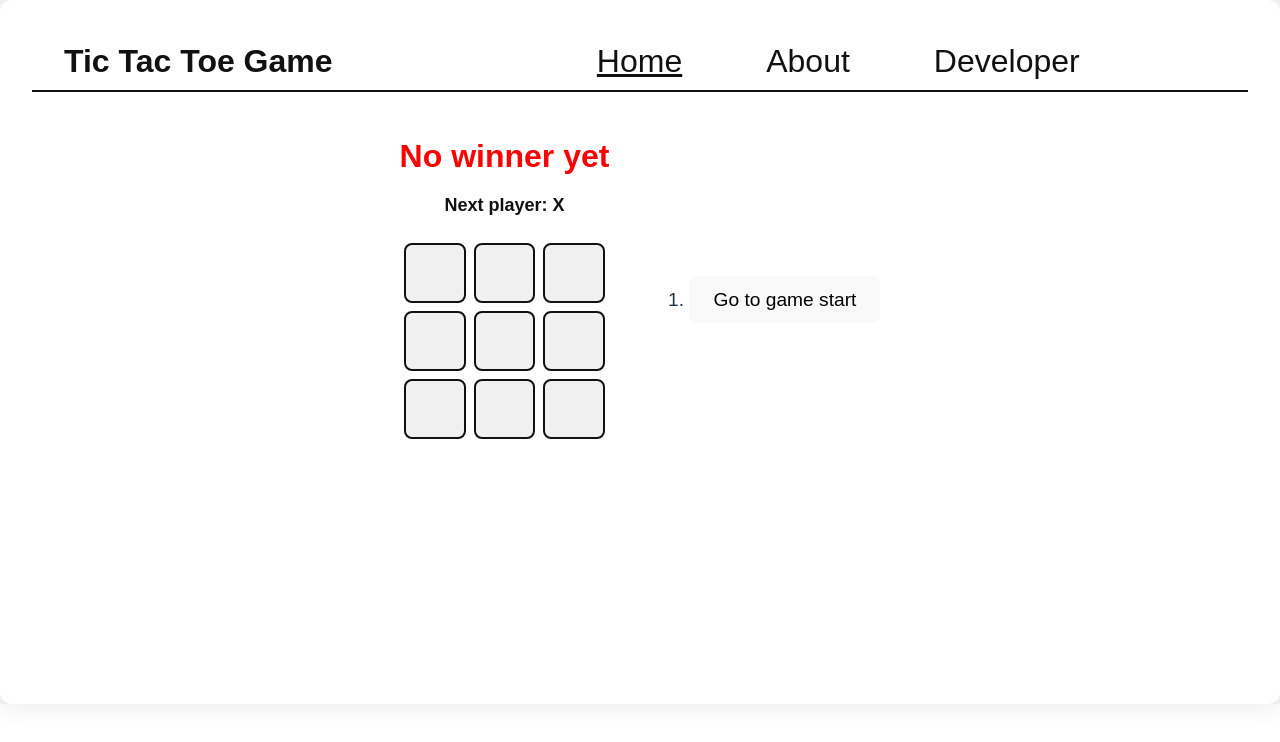
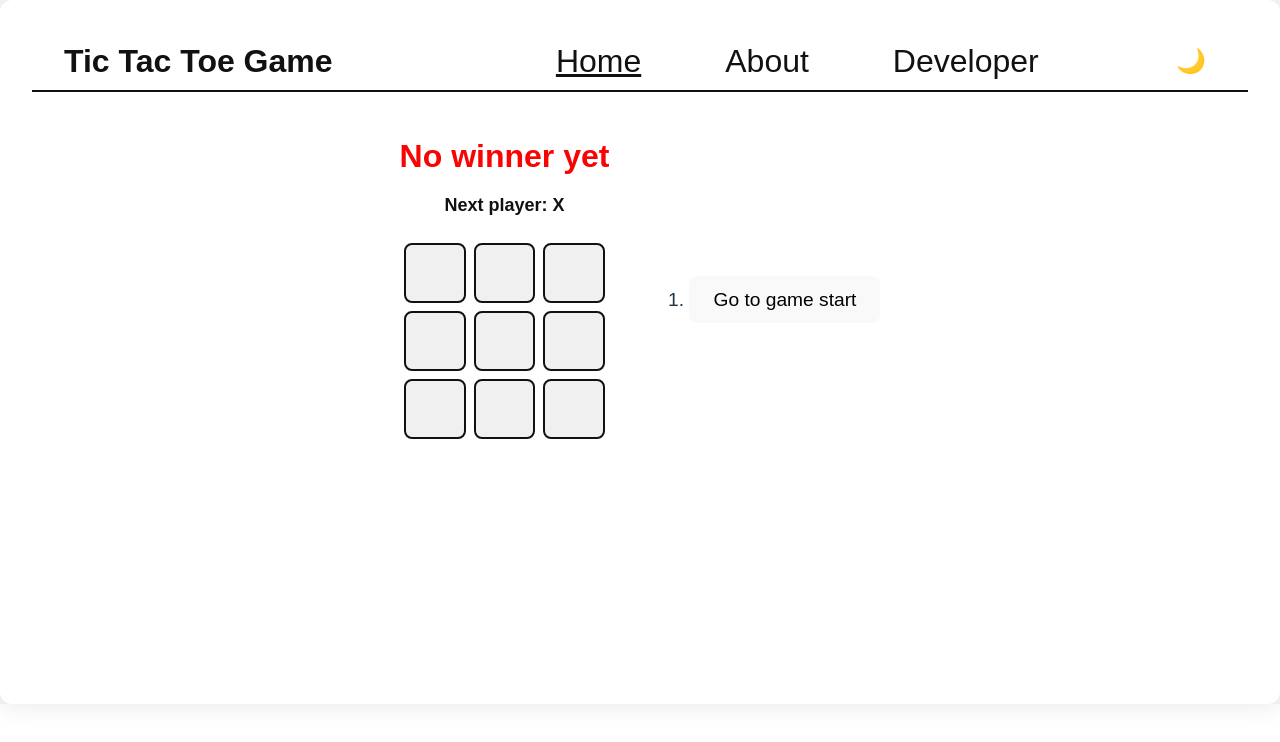
Before and after one commit to RAS19/Laboratory-Exercise-3, a React (Vite) app in the folder tic-tac-toe/: page / in a window 1280 px wide. Shown: the top 742 px of the page. Built offline with nearby package versions, Linux system fonts and the light colour scheme.

Commit message:
Added light/dark mode button

```diff
--- a/tic-tac-toe/src/App.tsx
+++ b/tic-tac-toe/src/App.tsx
@@ -8,6 +8,7 @@ function App() {
   const [history, setHistory] = useState<SquareValue[][]>([Array(9).fill(null)]);
   const [currentMove, setCurrentMove] = useState(0);
   const [activeTab, setActiveTab] = useState('home');
+  const [darkMode, setDarkMode] = useState(false);
 
   const xIsNext = currentMove % 2 === 0;
   const currentSquares = history[currentMove];
@@ -22,6 +23,11 @@ function App() {
     setHistory([Array(9).fill(null)]);
     setCurrentMove(0);
   }
+
+  const toggleDarkMode = () => {
+    setDarkMode(!darkMode);
+    document.body.classList.toggle('dark-mode');
+  };
 
   const moves = history.map((_, move) => {
     const description = move ? `Go to move #${move}` : 'Go to game start';
@@ -73,10 +79,15 @@ function App() {
   }
 
   return (
-    <>
-      <Navbar activeTab={activeTab} onTabChange={setActiveTab} />
+    <div className={darkMode ? 'app dark-mode' : 'app'}>
+      <Navbar
+        activeTab={activeTab}
+        onTabChange={setActiveTab}
+        darkMode={darkMode}
+        onDarkModeToggle={toggleDarkMode}
+      />
       {content}
-    </>
+    </div>
   );
 }
 
--- a/tic-tac-toe/src/components/Navbar.tsx
+++ b/tic-tac-toe/src/components/Navbar.tsx
@@ -3,9 +3,11 @@ import React from 'react';
 interface NavbarProps {
   activeTab: string;
   onTabChange: (tab: string) => void;
+  darkMode: boolean;
+  onDarkModeToggle: () => void;
 }
 
-const Navbar: React.FC<NavbarProps> = ({ activeTab, onTabChange }) => (
+const Navbar: React.FC<NavbarProps> = ({ activeTab, onTabChange, darkMode, onDarkModeToggle }) => (
   <nav className="navbar">
     <div className="navbar-title">Tic Tac Toe Game</div>
     <div className="navbar-links">
@@ -13,6 +15,9 @@ const Navbar: React.FC<NavbarProps> = ({ activeTab, onTabChange }) => (
       <button className={activeTab === 'about' ? 'active' : ''} onClick={() => onTabChange('about')}>About</button>
       <button className={activeTab === 'developer' ? 'active' : ''} onClick={() => onTabChange('developer')}>Developer</button>
     </div>
+    <button className="dark-mode-toggle" onClick={onDarkModeToggle}>
+      {darkMode ? '☀️' : '🌙'}
+    </button>
   </nav>
 );
 
--- a/tic-tac-toe/src/index.css
+++ b/tic-tac-toe/src/index.css
@@ -239,3 +239,74 @@ button:focus-visible {
     background-color: #f9f9f9;
   }
 }
+
+/* Dark mode styles */
+body.dark-mode {
+  background: #121212;
+  color: #ffffff;
+}
+
+body.dark-mode #root {
+  background: #1e1e1e;
+  box-shadow: 0 4px 24px rgba(0,0,0,0.3);
+}
+
+body.dark-mode .navbar {
+  background: #1e1e1e;
+  border-bottom: 2px solid #444;
+}
+
+body.dark-mode .navbar-title {
+  color: #fff;
+}
+
+body.dark-mode .navbar-links button {
+  color: #fff;
+}
+
+body.dark-mode .square {
+  background: #2d2d2d;
+  border: 2px solid #444;
+  color: #fff;
+}
+
+body.dark-mode .square:hover {
+  background: #3a3a3a;
+}
+
+body.dark-mode .status,
+body.dark-mode .winner-title {
+  color: #fff;
+}
+
+body.dark-mode .game-info ol {
+  color: #fff;
+}
+
+body.dark-mode .about,
+body.dark-mode .developer {
+  background: #2d2d2d;
+  box-shadow: 0 2px 8px rgba(0,0,0,0.2);
+}
+
+body.dark-mode .about h2,
+body.dark-mode .developer h2,
+body.dark-mode .about p,
+body.dark-mode .developer p {
+  color: #fff;
+}
+
+.dark-mode-toggle {
+  background: none;
+  border: none;
+  font-size: 1.5rem;
+  cursor: pointer;
+  margin-right: 32px;
+  padding: 5px 10px;
+  border-radius: 50%;
+  transition: background 0.3s;
+}
+
+.dark-mode-toggle:hover {
+  background: rgba(255,255,255,0.1);
+}
```
